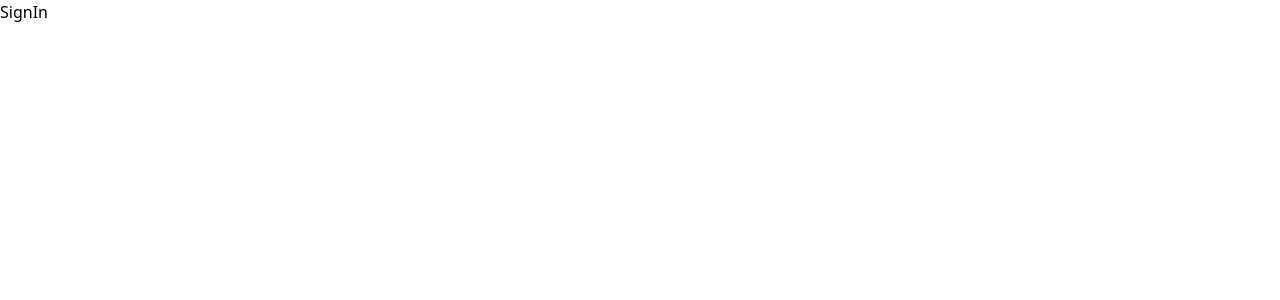
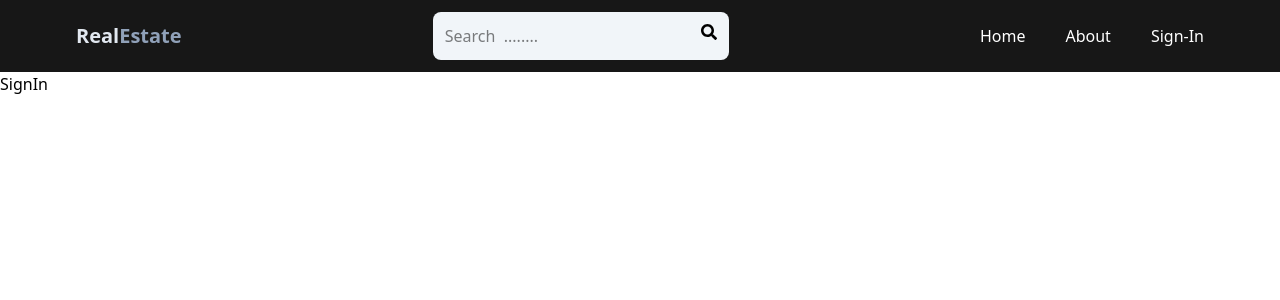
Before and after one commit to thilanhasitha/Real-Estate-project, a React (Vite) app in the folder client/: page /sign-in in a window 1280 px wide. Shown: the top 300 px of the page. Built offline with nearby package versions, Linux system fonts and the light colour scheme.

Commit message:
header component created

```diff
--- a/client/package.json
+++ b/client/package.json
@@ -13,6 +13,7 @@
     "@tailwindcss/vite": "^4.1.11",
     "react": "^19.1.0",
     "react-dom": "^19.1.0",
+    "react-icons": "^5.5.0",
     "react-router-dom": "^7.7.1",
     "tailwindcss": "^4.1.11"
   },
--- a/client/src/App.jsx
+++ b/client/src/App.jsx
@@ -4,10 +4,12 @@ import Home from './pages/Home'
 import About from './pages/About'
 import SignIn from './pages/SignIn'
 import SignUp from './pages/SignUp'
+import Header from './components/Header'
 
 export default function App() {
   return (
   <BrowserRouter>
+  <Header/>
    <Routes>
     <Route path='/' element={<Home/>}/>
      <Route path='/about' element={<About/>}/>
--- /dev/null
+++ b/client/src/components/Header.jsx
@@ -0,0 +1,33 @@
+import React from 'react'
+import {FaSearch} from 'react-icons/fa'
+import { Link } from 'react-router-dom'
+
+export default function Header() {
+  return (
+    <header className='bg-neutral-900'>
+        <div className='flex justify-between items-center max-w-6xl p-3 mx-auto'>
+            <Link to='/'>
+        <h1 className='font-bold text-sm sm:text-xl flex flex-wrap'>
+            <span className='text-slate-200'>Real</span>
+            <span  className='text-slate-400'>Estate</span>
+        </h1>
+            </Link>
+        <form className='bg-slate-100 p-3 rounded-lg flex'>
+            <input text='text'placeholder='Search  ........' className='bg-trasparent focus:outline-none w-24 sm:w-64'/>
+            <FaSearch/>
+        </form>
+        <ul className='flex gap-10'>
+            <Link to='/'>
+            <li className='text-white hidden:sm-inline hover:underline'>Home</li>
+            </Link>
+            <Link to='/about'>
+             <li className='text-white hidden:sm-inline hover:underline'>About</li>
+             </Link>
+             <Link to='sign-in'>
+              <li className='text-white hidden:sm-inline hover:underline'>Sign-In</li>
+              </Link>
+        </ul>
+        </div>
+    </header>
+  )
+}
```
Also changed, not shown: 1 other file (tests, documents, lock files or other folders).
